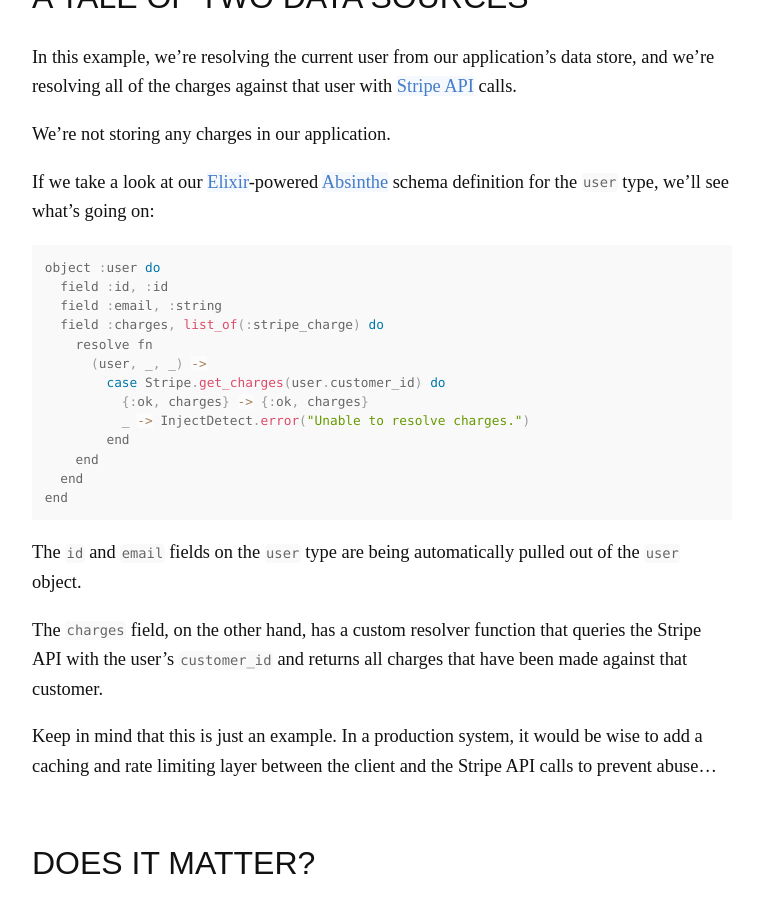
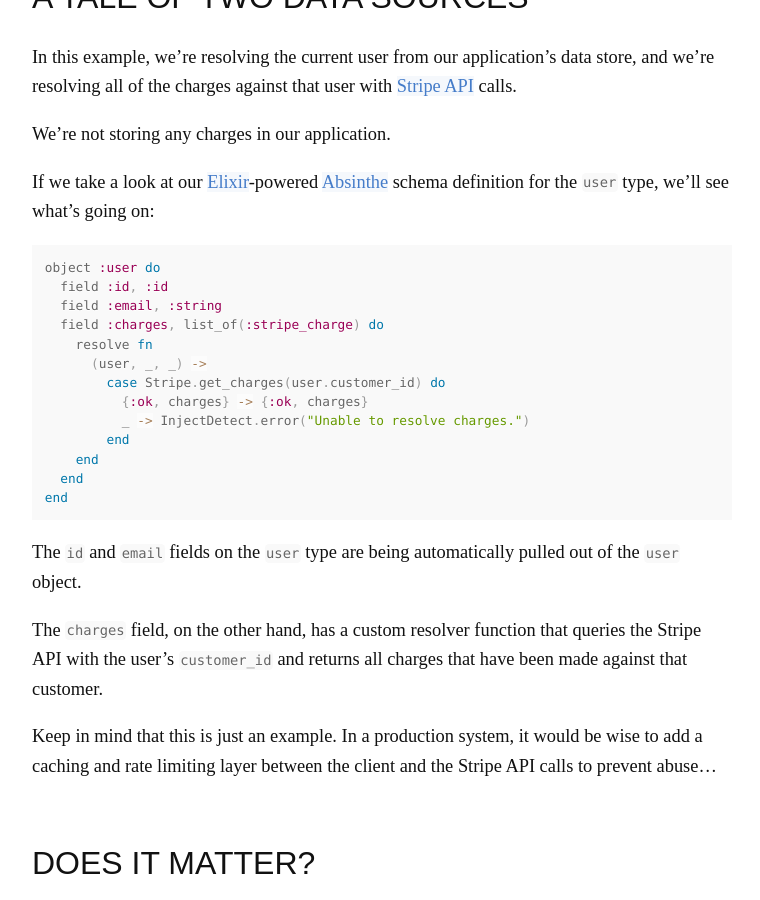
Before and after one commit to pcorey/pcorey.github.io, a Jekyll site: the page built from _posts/2017-06-05-behold-the-power-of-graphql.markdown, in a window 1280 px wide and 900 px high, scrolled down 991 px. Shown: the whole window, without its empty margins (258-1018 px from the left). Built offline with Jekyll 4.4.1, drawn with Linux system fonts in a browser that asks for light colours; nearby versions of some CDN libraries; comment, search, counter and statistics services are not loaded.

Commit message:
javascript to elixir

```diff
--- a/_posts/2017-06-05-behold-the-power-of-graphql.markdown
+++ b/_posts/2017-06-05-behold-the-power-of-graphql.markdown
@@ -37,7 +37,7 @@ We’re not storing any charges in our application.
 
 If we take a look at our [Elixir](https://elixir-lang.org/)-powered [Absinthe](http://absinthe-graphql.org/) schema definition for the `user`{:.language-javascript} type, we’ll see what’s going on:
 
-<pre class='language-javascript'><code class='language-javascript'>
+<pre class='language-elixir'><code class='language-elixir'>
 object :user do
   field :id, :id
   field :email, :string
```
